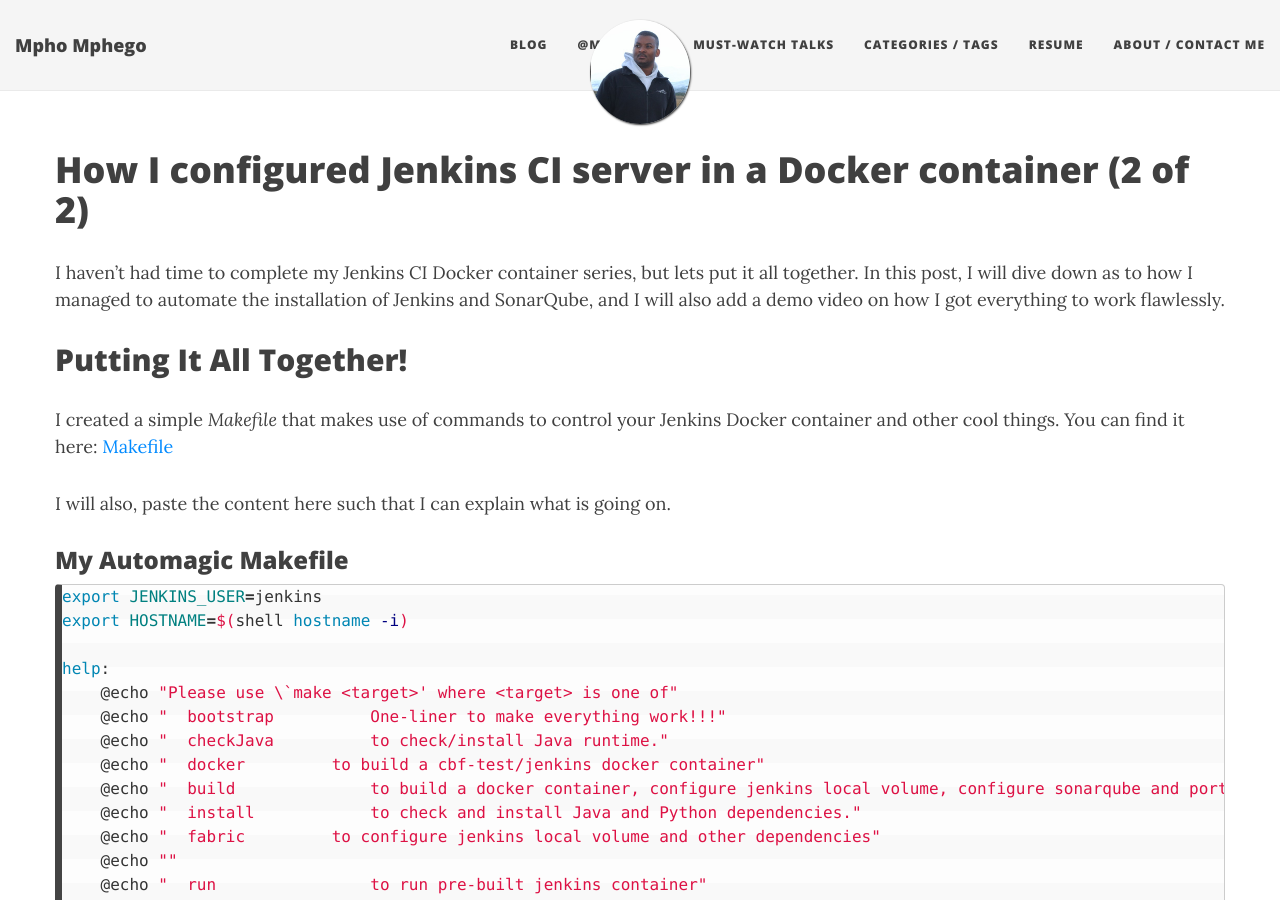
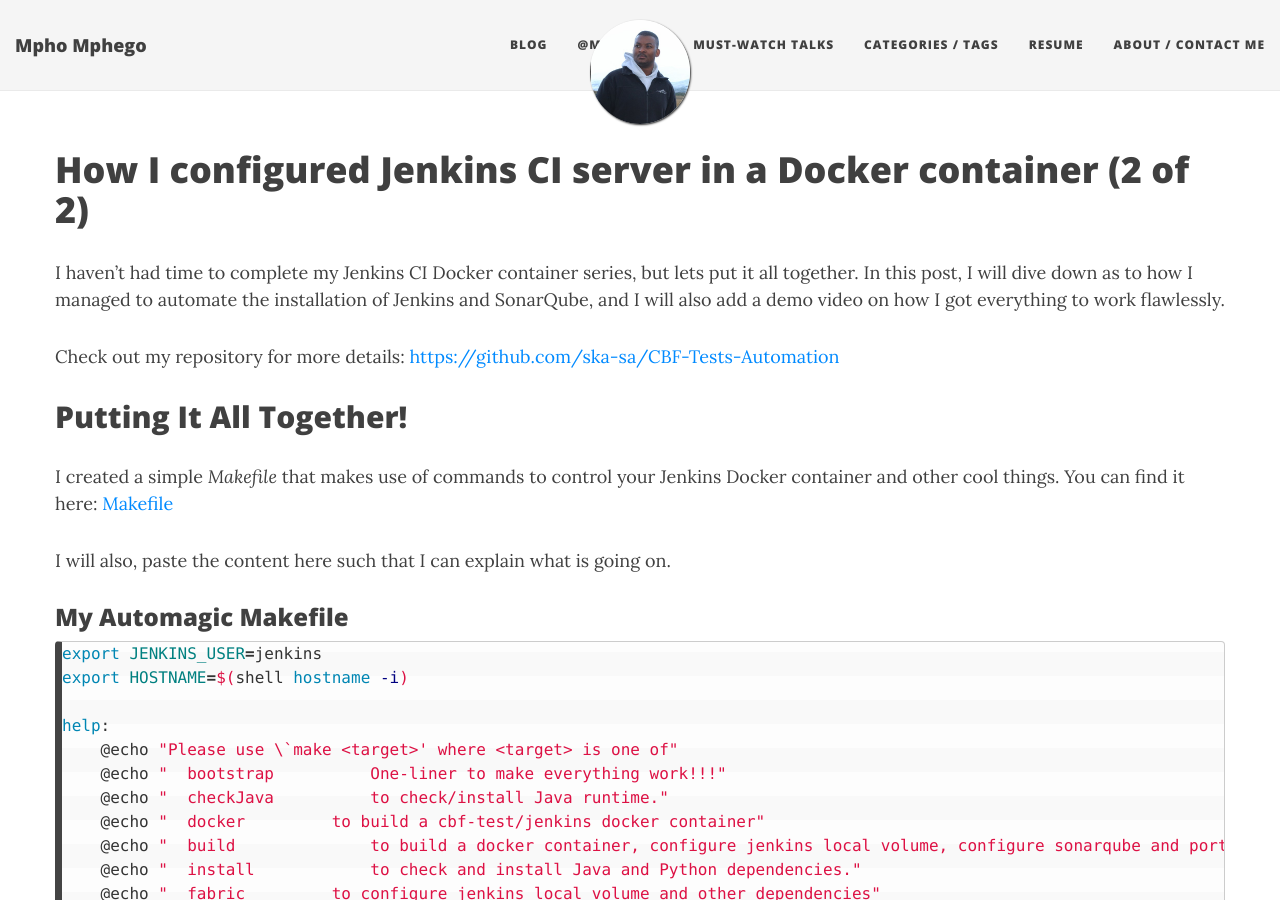
Before and after one commit to mmphego/mmphego.github.io, a Jekyll site: the page built from _posts/2018-08-28-How-I-configured-JenkinsCI-server-in-a-Docker-container-2.md, in a window 1280 px wide and 900 px high. Built offline with Jekyll 4.4.1, drawn with Linux system fonts in a browser that asks for light colours; nearby versions of some CDN libraries; comment, search, counter and statistics services are not loaded.

Commit message:
Added repo info

```diff
--- a/_posts/2018-08-28-How-I-configured-JenkinsCI-server-in-a-Docker-container-2.md
+++ b/_posts/2018-08-28-How-I-configured-JenkinsCI-server-in-a-Docker-container-2.md
@@ -14,6 +14,8 @@
 
 I haven't had time to complete my Jenkins CI Docker container series, but lets put it all together.
 In this post, I will dive down as to how I managed to automate the installation of Jenkins and SonarQube, and I will also add a demo video on how I got everything to work flawlessly.
+
+Check out my repository for more details: [https://github.com/ska-sa/CBF-Tests-Automation](https://github.com/ska-sa/CBF-Tests-Automation)
 
 ## Putting It All Together!
 
```
